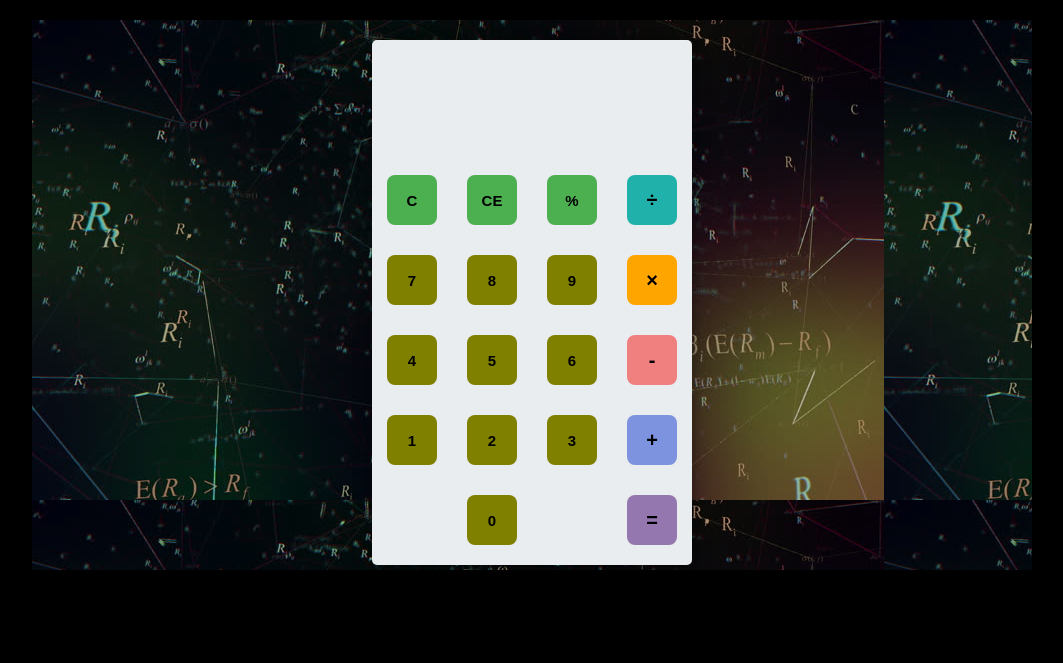
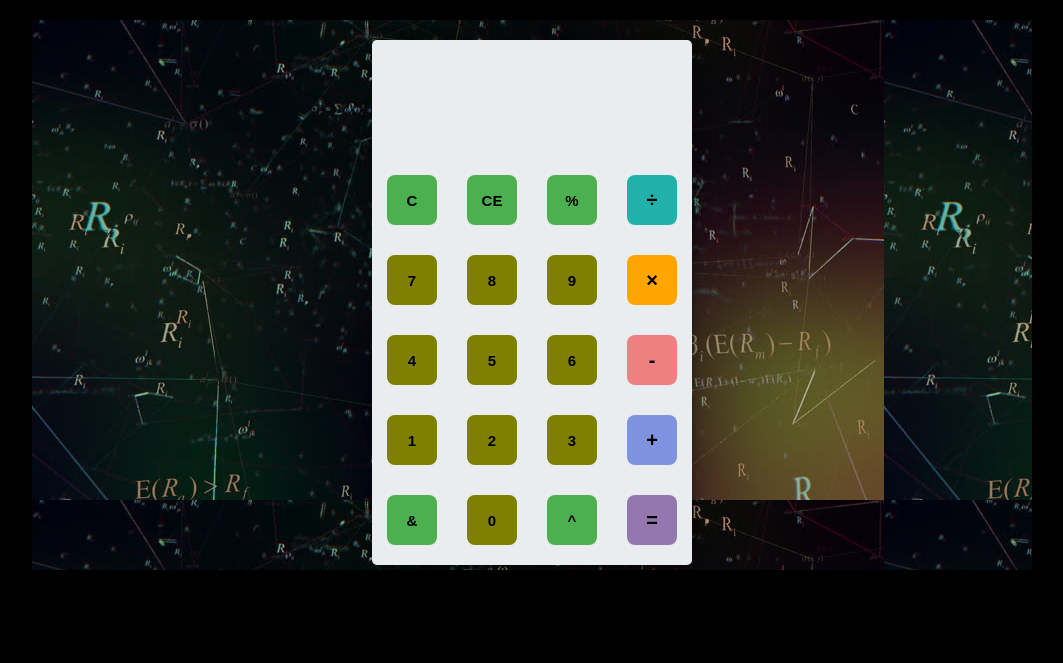
Before and after one commit to beertocode/mycalci, a plain HTML site: page index.html in a window 1280 px wide. Shown: the whole page, without its empty margins (108-1171 px from the left). Drawn offline with Linux system fonts and the light colour scheme.

Commit message:
Update index.html

```diff
--- a/index.html
+++ b/index.html
@@ -32,10 +32,11 @@
 					<button class="number" id="2">2</button>
 					<button class="number" id="3">3</button>
 					<button class="operator" id="+">+</button>
-					<button class="empty" id="empty"></button>
+					<button class="operator" id="&">&</button>
 					<button class="number" id="0">0</button>
-					<button class="empty" id="empty"></button>
+					<button class="operator" id="^">^</button>
 					<button class="operator" id="=">=</button>
+
 				</div>
 			</div>
 		</div>
```
